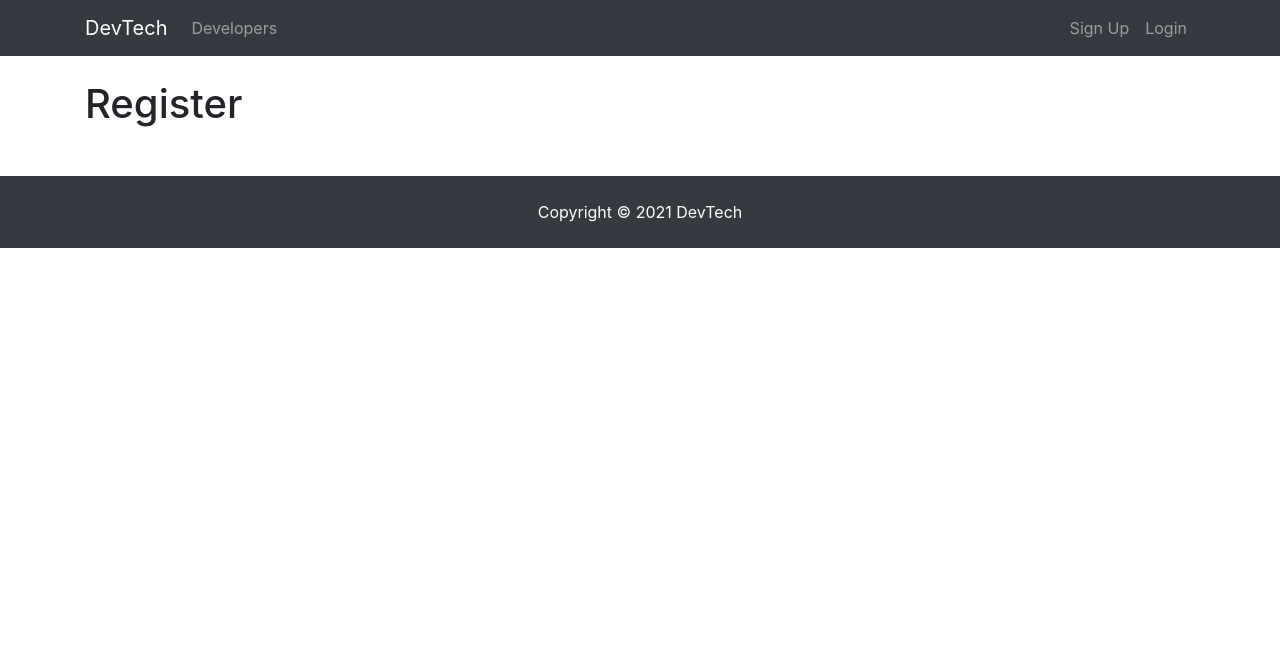
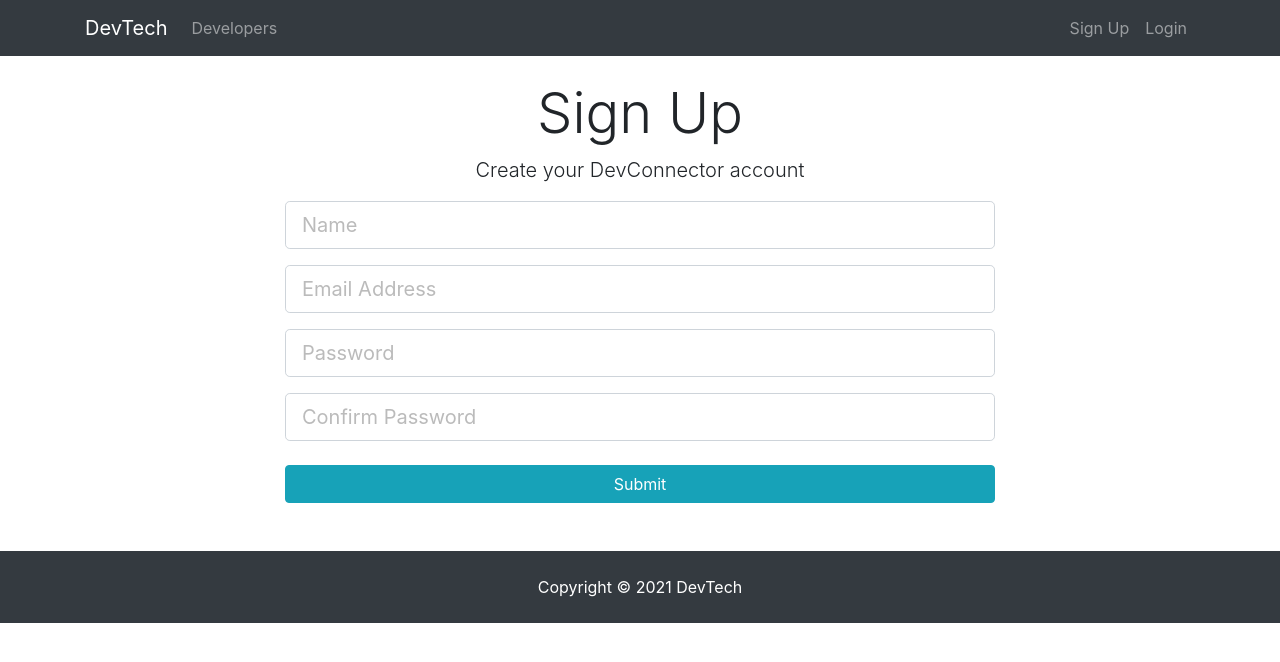
Before and after one commit to dev-shashank/DevTech, a React (Create React App) app in the folder client/: page /register in a window 1280 px wide. Shown: the top 662 px of the page. Built offline with nearby package versions, Linux system fonts and the light colour scheme.

Commit message:
Added register form fill and submit logic

```diff
--- a/client/src/components/auth/Register.js
+++ b/client/src/components/auth/Register.js
@@ -1,10 +1,64 @@
 import React, { Component } from 'react'
 
 class Register extends Component {
+    constructor() {
+        super();
+        this.state = {
+            name: '',
+            email: '',
+            password: '',
+            password2: '',
+            errors: {}
+        }
+
+        this.onChange = this.onChange.bind(this);
+        this.onSubmit = this.onSubmit.bind(this);
+    }
+
+    onChange(e) {
+        this.setState({
+            [e.target.name]: e.target.value
+        })
+    }
+
+    onSubmit(e) {
+        e.preventDefault();
+
+        const newUser = {
+            name: this.state.name,
+            email: this.state.email,
+            password: this.state.password,
+            password2: this.state.password2
+        };
+        console.log(newUser);
+    }
+
     render() {
         return (
-            <div>
-                <h1>Register</h1>
+            <div className="register">
+                <div className="container">
+                    <div className="row">
+                        <div className="col-md-8 m-auto">
+                            <h1 className="display-4 text-center">Sign Up</h1>
+                            <p className="lead text-center">Create your DevConnector account</p>
+                            <form onSubmit={this.onSubmit} >
+                                <div className="form-group">
+                                    <input type="text" className="form-control form-control-lg" placeholder="Name" name="name" value={this.state.name} onChange={this.onChange} />
+                                </div>
+                                <div className="form-group">
+                                    <input type="email" className="form-control form-control-lg" placeholder="Email Address" name="email" value={this.state.email} onChange={this.onChange} />
+                                </div>
+                                <div className="form-group">
+                                    <input type="password" className="form-control form-control-lg" placeholder="Password" name="password" value={this.state.password} onChange={this.onChange} />
+                                </div>
+                                <div className="form-group">
+                                    <input type="password" className="form-control form-control-lg" placeholder="Confirm Password" name="password2" value={this.state.password2} onChange={this.onChange} />
+                                </div>
+                                <input type="submit" className="btn btn-info btn-block mt-4" />
+                            </form>
+                        </div>
+                    </div>
+                </div>
             </div>
         )
     }
```
